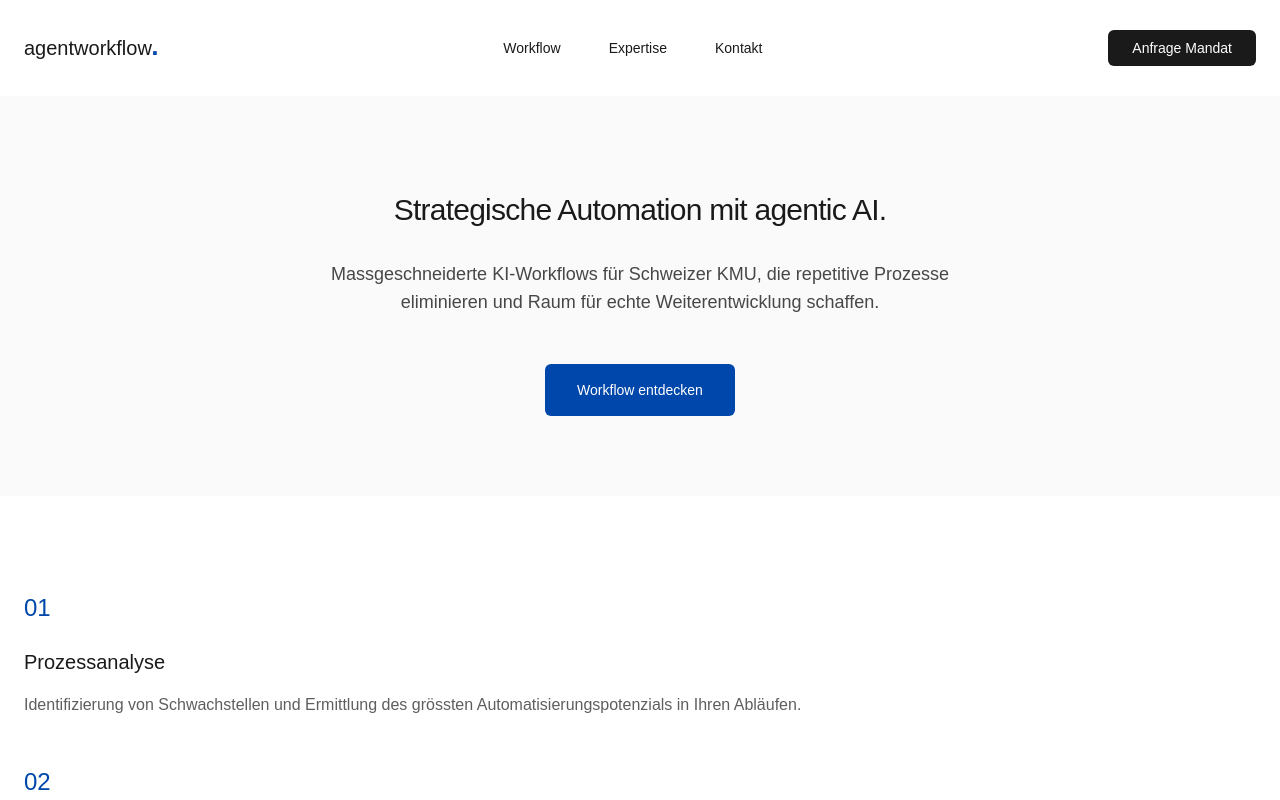
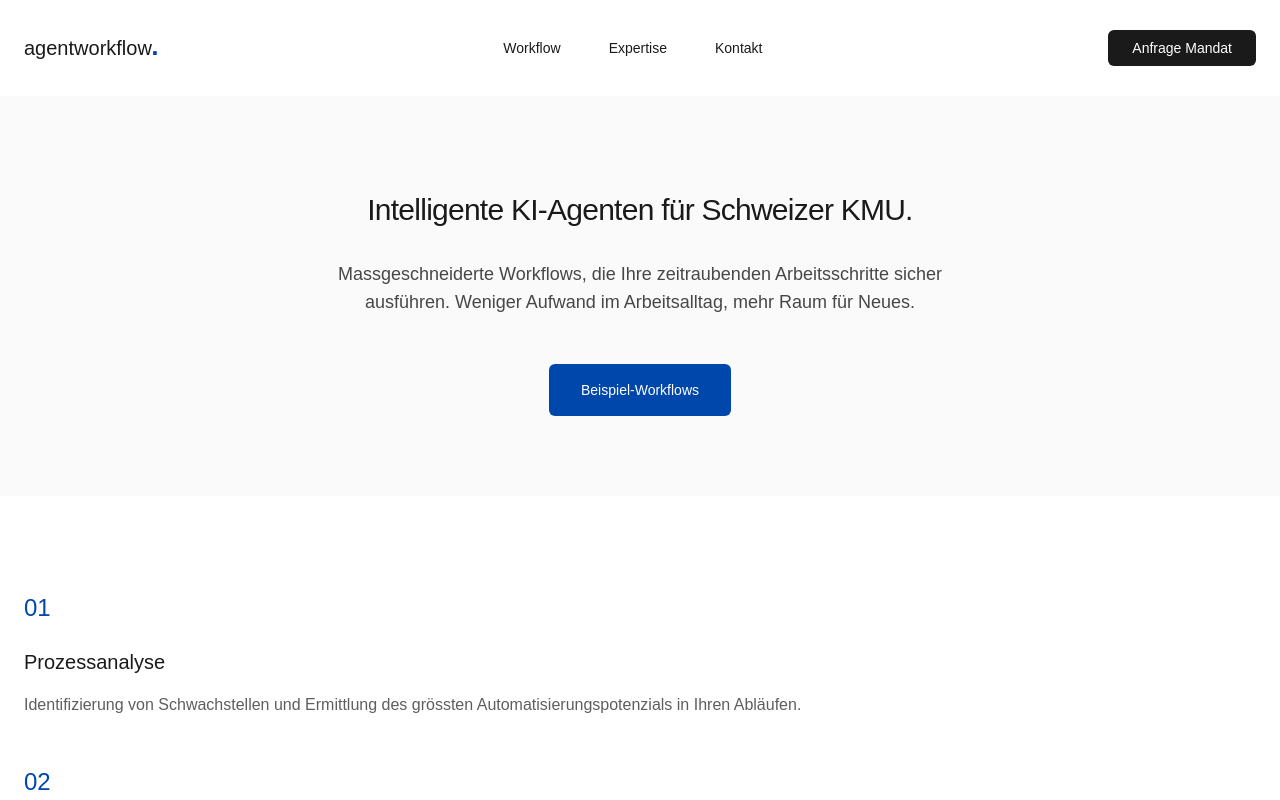
Before and after one commit to m-codex/agentworkflow, a Next.js app: page / in a window 1280 px wide. Shown: the top 800 px of the page. Built offline with nearby package versions, Linux system fonts and the light colour scheme; a web font is replaced by a local one.

Commit message:
Update Hero.tsx

```diff
--- a/src/components/sections/Hero.tsx
+++ b/src/components/sections/Hero.tsx
@@ -12,7 +12,7 @@ export function Hero() {
           transition={{ duration: 1, ease: "easeOut" }}
           className="text-3xl md:text-5xl font-medium tracking-tight mb-8"
         >
-          Strategische Automation <br className="hidden md:block" /> mit agentic AI.
+          Intelligente KI-Agenten für Schweizer KMU.
         </motion.h1>
 
         <motion.p
@@ -21,8 +21,7 @@ export function Hero() {
           transition={{ duration: 1, delay: 0.3, ease: "easeOut" }}
           className="max-w-2xl mx-auto text-lg md:text-xl font-light text-[#1A1A1A]/80 mb-12"
         >
-          Massgeschneiderte KI-Workflows für Schweizer KMU,
-          die repetitive Prozesse eliminieren und Raum für echte Weiterentwicklung schaffen.
+          Massgeschneiderte Workflows, die Ihre zeitraubenden Arbeitsschritte sicher ausführen. Weniger Aufwand im Arbeitsalltag, mehr Raum für Neues.
         </motion.p>
 
         <motion.div
@@ -34,7 +33,7 @@ export function Hero() {
             href="#workflows"
             className="inline-block bg-[#0047ab] text-white px-8 py-4 rounded-md text-sm font-medium hover:bg-[#003d94] transition-colors"
           >
-            Workflow entdecken
+            Beispiel-Workflows
           </a>
         </motion.div>
       </div>
```
